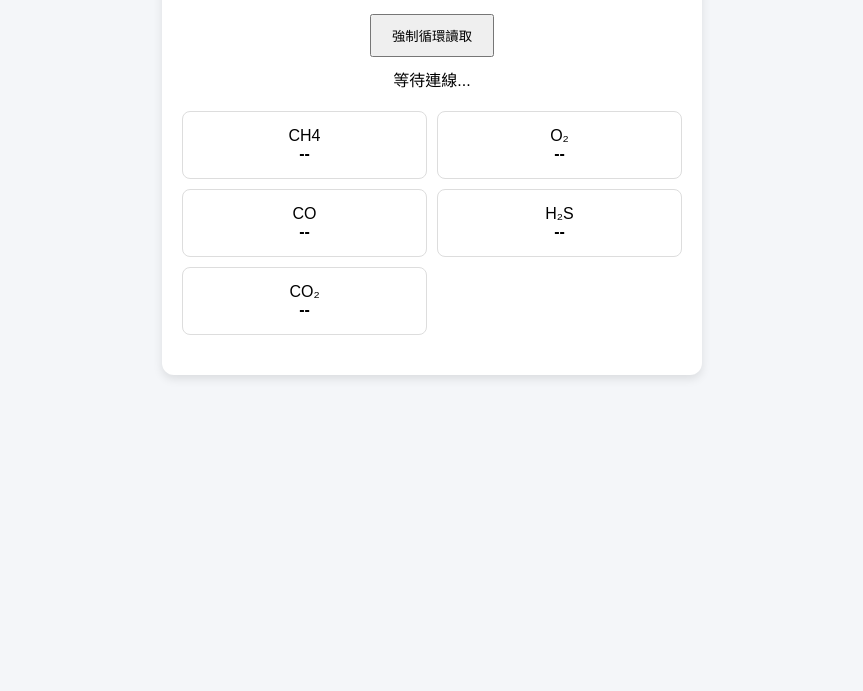
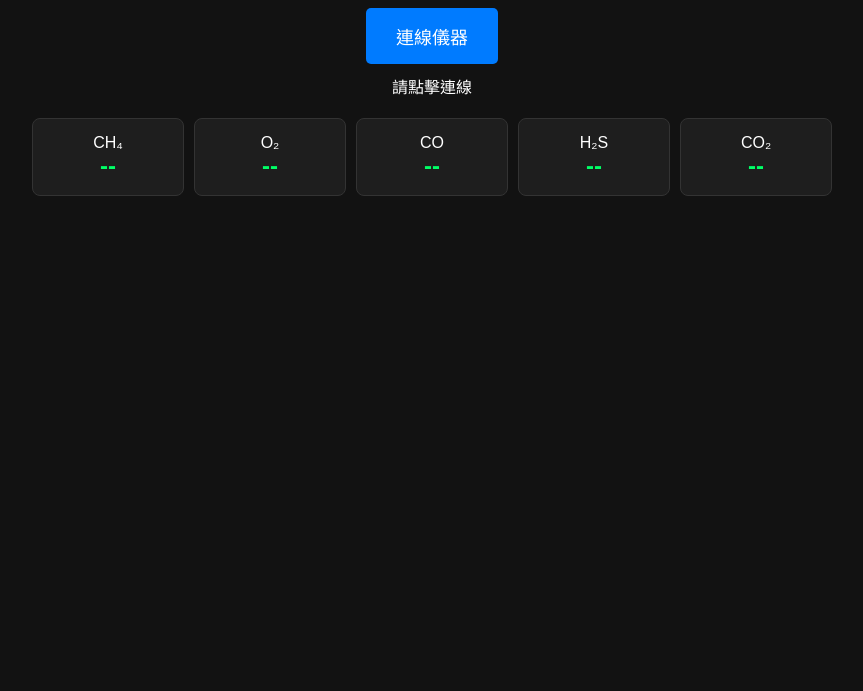
Before and after one commit to eppiysee/GX-3R-Pro-Test, a plain HTML site: page index.html in a window 1280 px wide. Shown: the part 109-800 px from the top of the page, without its empty margins (208-1071 px from the left). Drawn offline with Linux system fonts and the light colour scheme.

Commit message:
Add files via upload

```diff
--- a/index.html
+++ b/index.html
@@ -2,71 +2,73 @@
 <html lang="zh-TW">
 <head>
     <meta charset="UTF-8">
-    <title>GX-3R Pro 強制讀取器</title>
+    <title>GX-3R Pro 輕量化監控</title>
     <style>
-        body { font-family: sans-serif; text-align: center; background: #f4f6f9; padding: 20px; }
-        .card { max-width: 500px; margin: auto; background: white; padding: 20px; border-radius: 12px; box-shadow: 0 4px 10px rgba(0,0,0,0.1); }
-        .grid { display: grid; grid-template-columns: 1fr 1fr; gap: 10px; margin-top: 20px; }
-        .box { padding: 15px; border: 1px solid #ddd; border-radius: 8px; background: #fff; }
+        body { background: #121212; color: #fff; font-family: sans-serif; text-align: center; padding: 20px; }
+        .grid { display: grid; grid-template-columns: repeat(auto-fit, minmax(150px, 1fr)); gap: 10px; max-width: 800px; margin: 20px auto; }
+        .card { background: #1e1e1e; padding: 15px; border-radius: 8px; border: 1px solid #333; }
+        .value { color: #00ff66; font-size: 24px; font-weight: bold; }
+        button { padding: 15px 30px; font-size: 18px; cursor: pointer; border-radius: 5px; border: none; background: #007bff; color: white; }
     </style>
 </head>
 <body>
 
-<div class="card">
-    <h2>GX-3R Pro 即時氣體</h2>
-    <button onclick="startConnection()" style="padding:10px 20px;">強制循環讀取</button>
-    <div id="status" style="margin:10px 0;">等待連線...</div>
+    <h1>GX-3R Pro 即時儀表板</h1>
+    <button id="btn">連線儀器</button>
+    <div id="status" style="margin:10px;">請點擊連線</div>
 
     <div class="grid">
-        <div class="box">CH4<br><b id="v_ch4">--</b></div>
-        <div class="box">O₂<br><b id="v_o2">--</b></div>
-        <div class="box">CO<br><b id="v_co">--</b></div>
-        <div class="box">H₂S<br><b id="v_h2s">--</b></div>
-        <div class="box">CO₂<br><b id="v_co2">--</b></div>
+        <div class="card">CH₄<br><div class="value" id="CH4">--</div></div>
+        <div class="card">O₂<br><div class="value" id="O2">--</div></div>
+        <div class="card">CO<br><div class="value" id="CO">--</div></div>
+        <div class="card">H₂S<br><div class="value" id="H2S">--</div></div>
+        <div class="card">CO₂<br><div class="value" id="CO2">--</div></div>
     </div>
-    <p id="raw-log" style="font-size:0.8rem; color:#888; margin-top:20px;"></p>
-</div>
 
 <script>
-    async function startConnection() {
+    const SERVICE = '5699d362-0c53-11e7-93ae-92361f002671';
+    const TX = '5699d646-0c53-11e7-93ae-92361f002671';
+    const RX = '5699d772-0c53-11e7-93ae-92361f002671';
+
+    document.getElementById('btn').onclick = async () => {
         try {
-            const device = await navigator.bluetooth.requestDevice({
-                filters: [{ services: ['5699d362-0c53-11e7-93ae-92361f002671'] }]
-            });
-            const server = await device.gatt.connect();
-            const service = await server.getPrimaryService('5699d362-0c53-11e7-93ae-92361f002671');
-            const writeChar = await service.getCharacteristic('5699d772-0c53-11e7-93ae-92361f002671');
-            const notifyChar = await service.getCharacteristic('5699d646-0c53-11e7-93ae-92361f002671');
+            const dev = await navigator.bluetooth.requestDevice({ filters: [{ services: [SERVICE] }] });
+            const srv = await (await dev.gatt.connect()).getPrimaryService(SERVICE);
+            const notify = await srv.getCharacteristic(TX);
+            const write = await srv.getCharacteristic(RX);
 
-            await notifyChar.startNotifications();
-            notifyChar.addEventListener('characteristicvaluechanged', (e) => {
-                const raw = new TextDecoder().decode(e.target.value);
-                document.getElementById('raw-log').innerText = "回傳: " + raw;
+            await notify.startNotifications();
+            notify.oncharacteristicvaluechanged = (e) => {
+                const text = new TextDecoder().decode(e.target.value);
+                const nums = text.match(/[-+]?[0-9]*\.?[0-9]+/g);
+                if (nums && nums.length >= 9) {
+                    const idx = nums.findIndex(v => v > 18 && v < 22); // 找氧氣
+                    if (idx !== -1) {
+                        document.getElementById('CH4').textContent = nums[idx-1];
+                        document.getElementById('O2').textContent = nums[idx];
+                        document.getElementById('CO').textContent = nums[idx+1];
+                        document.getElementById('H2S').textContent = nums[idx+2];
+                        document.getElementById('CO2').textContent = nums[idx+3];
+                    }
+                }
+            };
 
-                // 這裡改為更寬鬆的解析：只要包含逗號就嘗試切分
-                const p = raw.split(',');
-                if (p.length > 5) { // 假設數據串長度足夠
-                    document.getElementById('v_ch4').innerText = p[3] || '--';
-                    document.getElementById('v_o2').innerText = p[4] || '--';
-                    document.getElementById('v_co').innerText = p[5] || '--';
-                    document.getElementById('v_h2s').innerText = p[6] || '--';
-                    document.getElementById('v_co2').innerText = p[7] || '--';
-                }
-            });
-
-            // 改用「讀取請求」模式：送出詢問，讓它回傳當前數值
+            // 持續發送輪詢指令
             setInterval(async () => {
-                // 指令: 0000 + GD (Gas Data) + , + R (Read)
-                const data = "0000GD,R";
-                const packet = new Uint8Array([0x02, 0x30, 0x30, 0x30, 0x30, 0x47, 0x44, 0x2C, 0x52, 0x03, 0x41, 0x35, 0x04]);
-                await writeChar.writeValue(packet);
+                const cmd = "0000DH,R,";
+                let bytes = [0x02, ...[...cmd].map(c => c.charCodeAt(0)), 0x03];
+                let sum = bytes.reduce((a, b) => a + b, 0);
+                let hex = ((-sum) & 0xFF).toString(16).toUpperCase().padStart(2, '0');
+                [...hex].forEach(c => bytes.push(c.charCodeAt(0)));
+                bytes.push(0x04);
+                await write.writeValue(new Uint8Array(bytes));
             }, 1000);
 
-            document.getElementById('status').innerText = "已連線，強制讀取中...";
-        } catch (err) {
-            document.getElementById('status').innerText = "錯誤: " + err.message;
+            document.getElementById('status').textContent = "監控中...";
+        } catch (e) {
+            document.getElementById('status').textContent = "錯誤: " + e.message;
         }
-    }
+    };
 </script>
 </body>
 </html>
```
